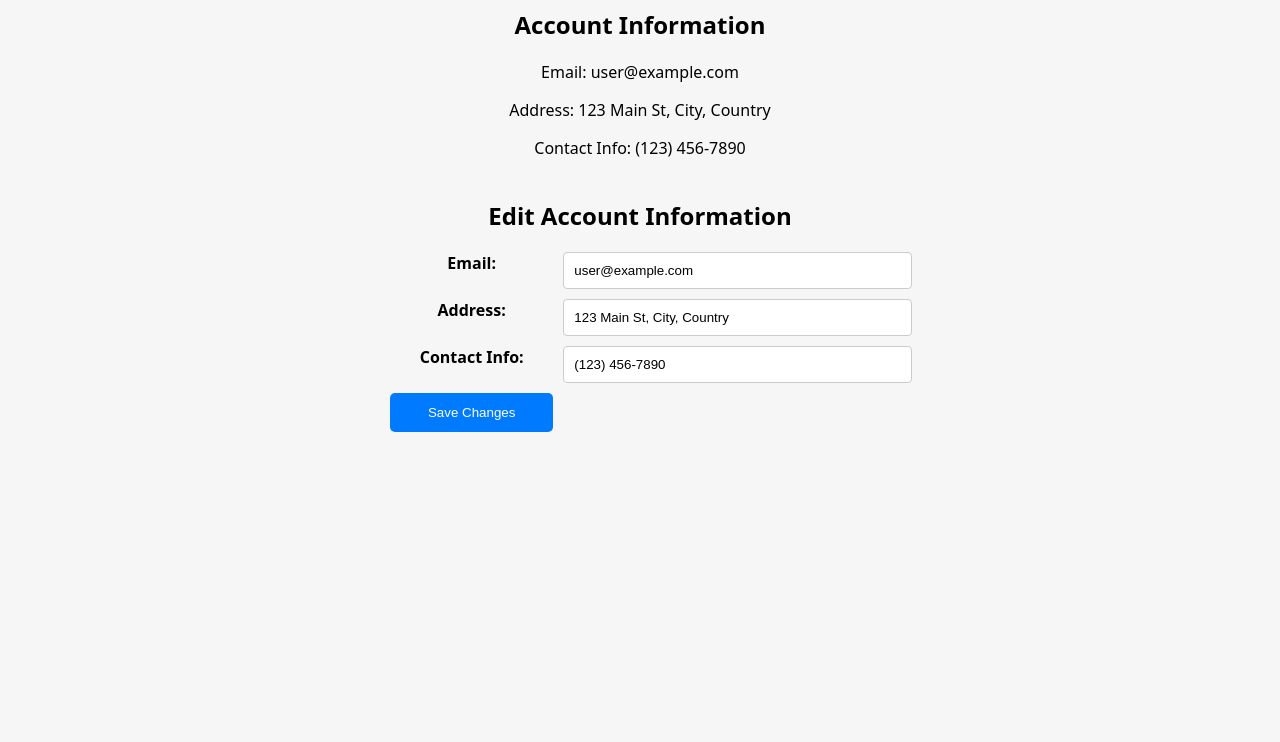
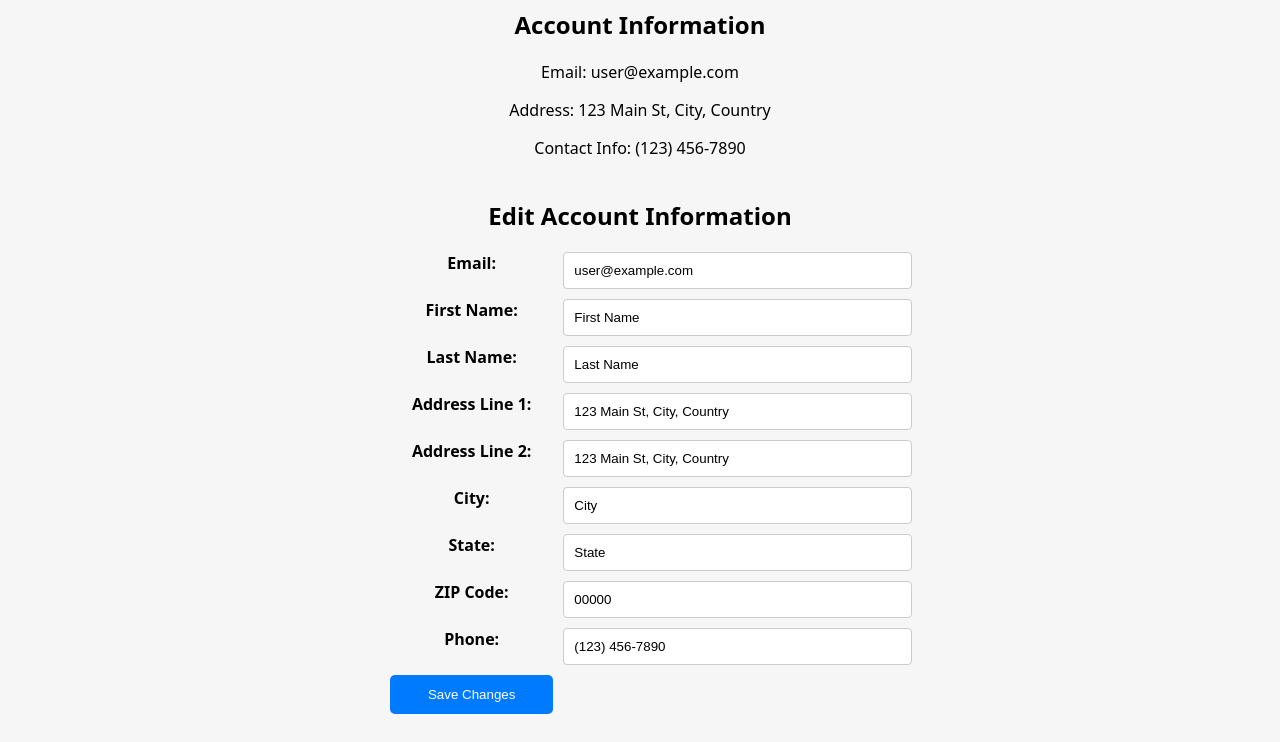
Before and after one commit to nealwp/event-driven-system, an Astro site in the folder storefront-ui/: page /account in a window 1280 px wide. Shown: the part 207-949 px from the top of the page. Before the commit the page ends 800 px from the top, so only its background shows below. Built offline with nearby package versions, Linux system fonts and the light colour scheme; Astro itself is replaced by a stand-in of ours.

Commit message:
user modification works

```diff
--- a/storefront-ui/src/pages/account.astro
+++ b/storefront-ui/src/pages/account.astro
@@ -2,7 +2,6 @@
 // Define the page layout
 import Layout from "../layouts/Layout.astro"
 ---
-
 <astro:head>
   <title>Manage Account</title>
 </astro:head>
@@ -17,15 +16,33 @@ import Layout from "../layouts/Layout.astro"
       </div>
 
       <h2>Edit Account Information</h2>
-      <form>
+      <form method="post" action="http://localhost:3001/user/account-info">
         <label for="email">Email:</label>
         <input type="email" id="email" name="email" value="user@example.com" required />
 
-        <label for="address">Address:</label>
-        <input type="text" id="address" name="address" value="123 Main St, City, Country" required />
+        <label for="firstName">First Name:</label>
+        <input type="text" id="firstName" name="firstName" value="First Name" required />
 
-        <label for="contact">Contact Info:</label>
-        <input type="tel" id="contact" name="contact" value="(123) 456-7890" required />
+        <label for="lastName">Last Name:</label>
+        <input type="text" id="lastName" name="lastName" value="Last Name" required />
+
+        <label for="addressLine1">Address Line 1:</label>
+        <input type="text" id="addressLine1" name="addressLine1" value="123 Main St, City, Country" required />
+
+        <label for="addressLine2">Address Line 2:</label>
+        <input type="text" id="addressLine2" name="addressLine2" value="123 Main St, City, Country" required />
+
+        <label for="city">City:</label>
+        <input type="text" id="city" name="city" value="City" required />
+
+        <label for="state">State:</label>
+        <input type="text" id="state" name="state" value="State" required />
+
+        <label for="zipCode">ZIP Code:</label>
+        <input type="text" id="zipCode" name="zipCode" value="00000" required />
+
+        <label for="phone">Phone:</label>
+        <input type="tel" id="phone" name="phone" value="(123) 456-7890" required />
 
         <button type="submit">Save Changes</button>
       </form>
```
Also changed, not shown: user-service/src/router.ts (+14 -1 lines), user-service/src/schema/user.ts (+13 -0 lines), user-service/src/user.ts (+15 -2 lines).
